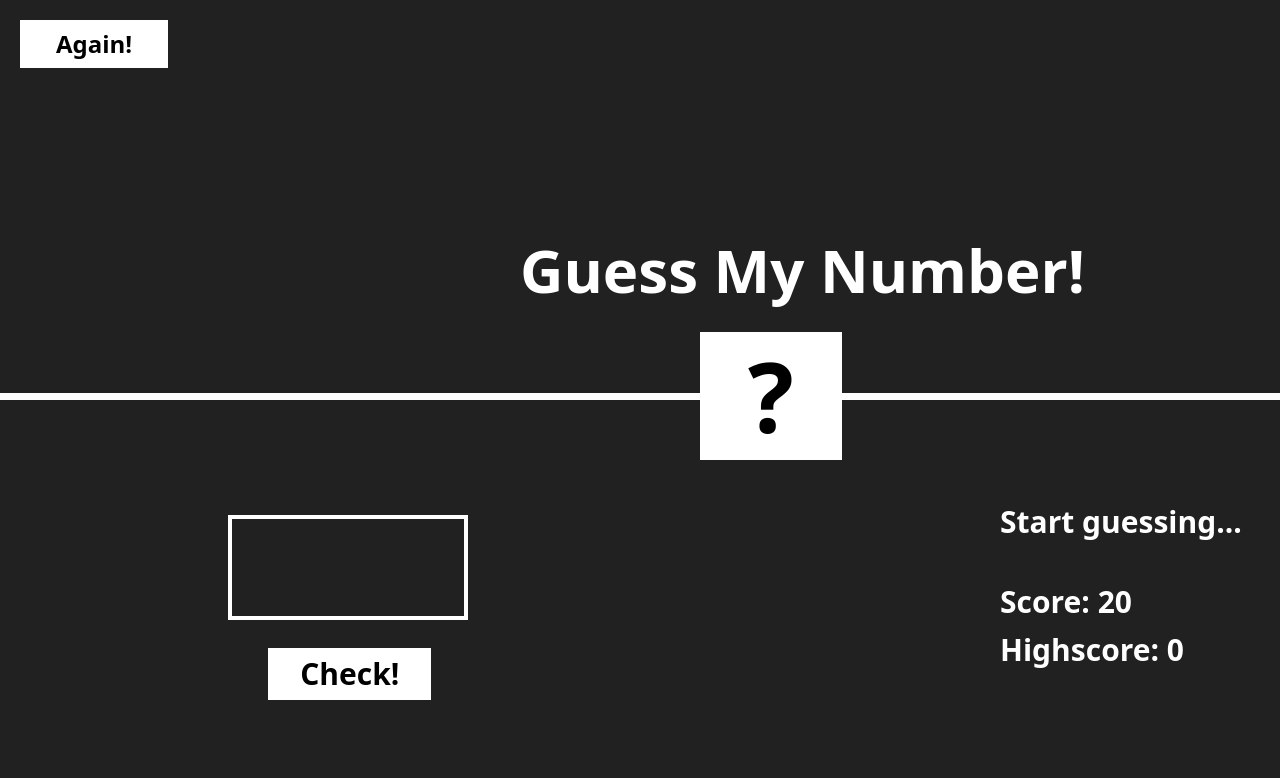
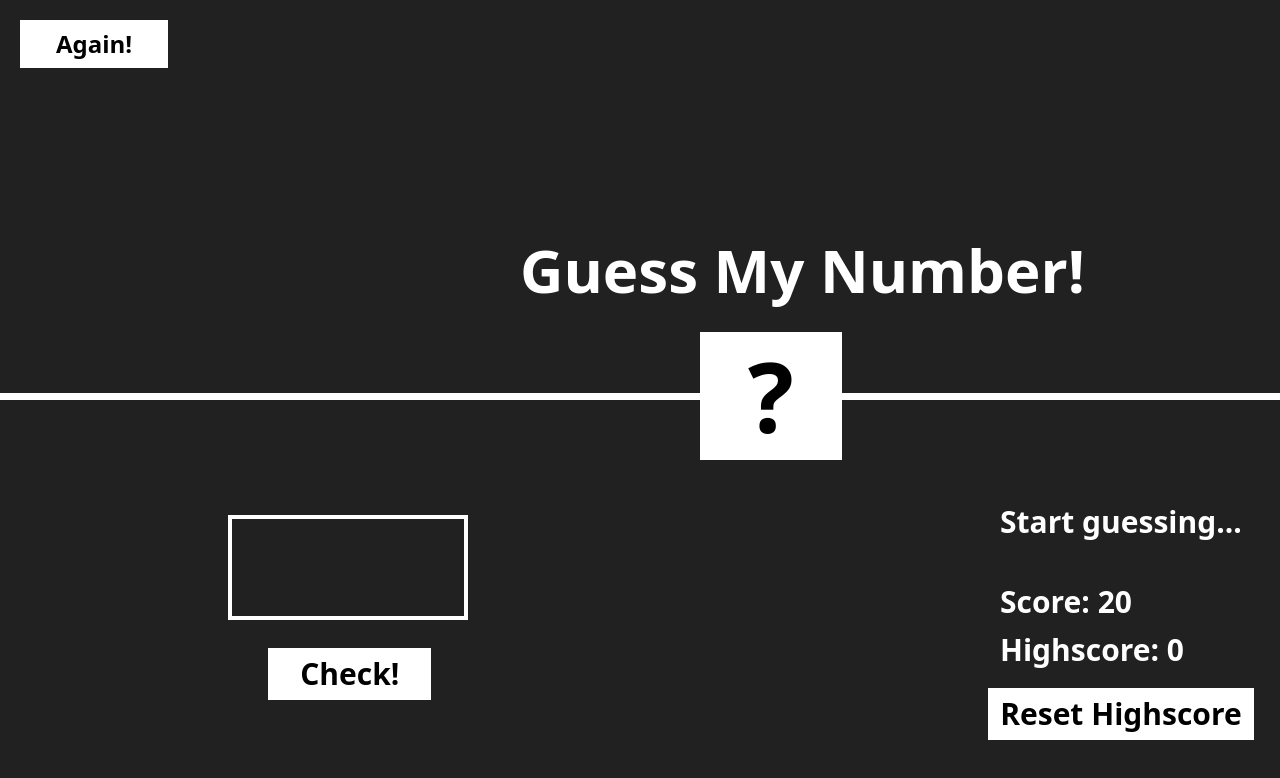
Before and after one commit to abhijeetanand628/Guess-Number-React, a React (Vite) app: page / in a window 1280 px wide. Shown: the top 778 px of the page. Built offline with nearby package versions, Linux system fonts and the light colour scheme.

Commit message:
added a reset highscore btn

```diff
--- a/src/App.jsx
+++ b/src/App.jsx
@@ -4,7 +4,7 @@ import './App.css'
 function App() {
   const [bgColor, setBgColor] = useState('#212121');
   const [score, setScore] = useState(20);
-  const [highScore, setHighScore] = useState(0);
+  const [highScore, setHighScore] = useState(Number(localStorage.getItem('highScore')) || 0);
   const [secretNumber, setSecretNumber] = useState(Math.floor(Math.random() * 20) + 1);
   const [isGameOver, setIsGameOver] = useState(false);
   const [myNumber, setMyNumber] = useState('');
@@ -17,6 +17,11 @@ function App() {
     setMyNumber('');
     setMsg('Start guessing...')
     setBgColor('#212121')
+  }
+
+  const reset = () => {
+    localStorage.removeItem('highScore');
+    setHighScore(0);
   }
 
   const winCondition = () => {
@@ -39,6 +44,7 @@ function App() {
       if(score > highScore)
       {
         setHighScore(score);
+        localStorage.setItem('highScore', score);
       }
       setIsGameOver(true);
       setMsg('You Won..!')
@@ -88,6 +94,9 @@ function App() {
         <h1 className='absolute bottom-65 ml-250 text-3xl font-semibold text-white'>{msg}</h1>
         <h1 className='absolute text-white font-semibold text-3xl bottom-45 ml-250'>Score: {score}</h1>
         <h1 className='absolute text-white font-semibold text-3xl bottom-33 ml-250'>Highscore: {highScore}</h1>
+        <button className='text-black bg-white ml-205 font-semibold text-3xl px-3 py-2 absolute bottom-15 cursor-pointer transition-transform hover:bg-amber-50'
+        onClick={reset}
+        >Reset Highscore</button>
       </div>
     </>
   )
```
